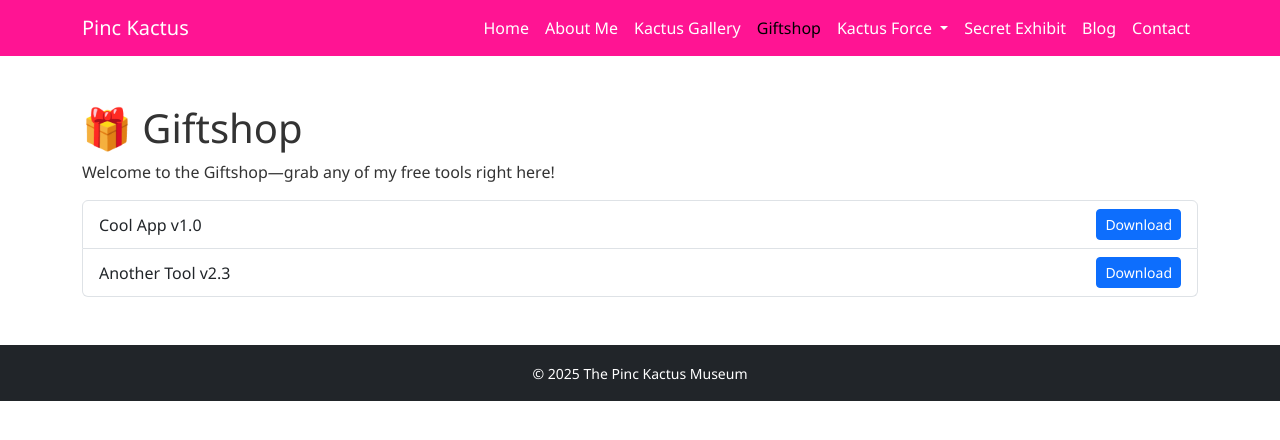
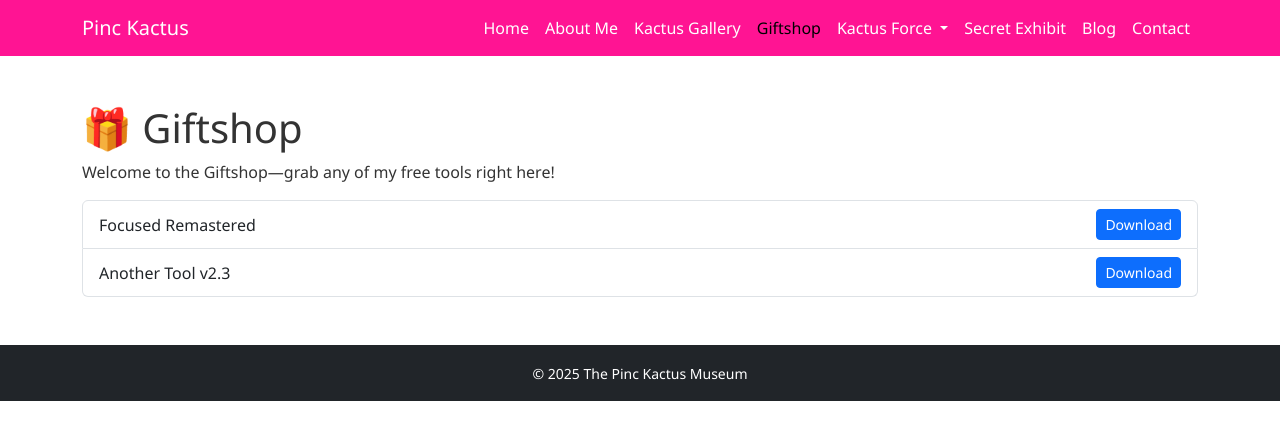
Before and after one commit to PincKactus/PincKactus.github.io, a Jekyll site: the page built from giftshop.md, in a window 1280 px wide. Shown: the top 440 px of the page. Built offline with Jekyll 4.4.1, drawn with Linux system fonts in a browser that asks for light colours; a script that is not in the unit is left out.

Commit message:
Update giftshop.md

```diff
--- a/giftshop.md
+++ b/giftshop.md
@@ -9,7 +9,7 @@ Welcome to the Giftshop—grab any of my free tools right here!
 
 <ul class="list-group">
   <li class="list-group-item d-flex justify-content-between align-items-center">
-    Cool App v1.0
+    Focused Remastered
     <a href="{{ '/assets/downloads/FocusRemastered.zip' | relative_url }}"
        class="btn btn-sm btn-primary">Download</a>
   </li>
```
